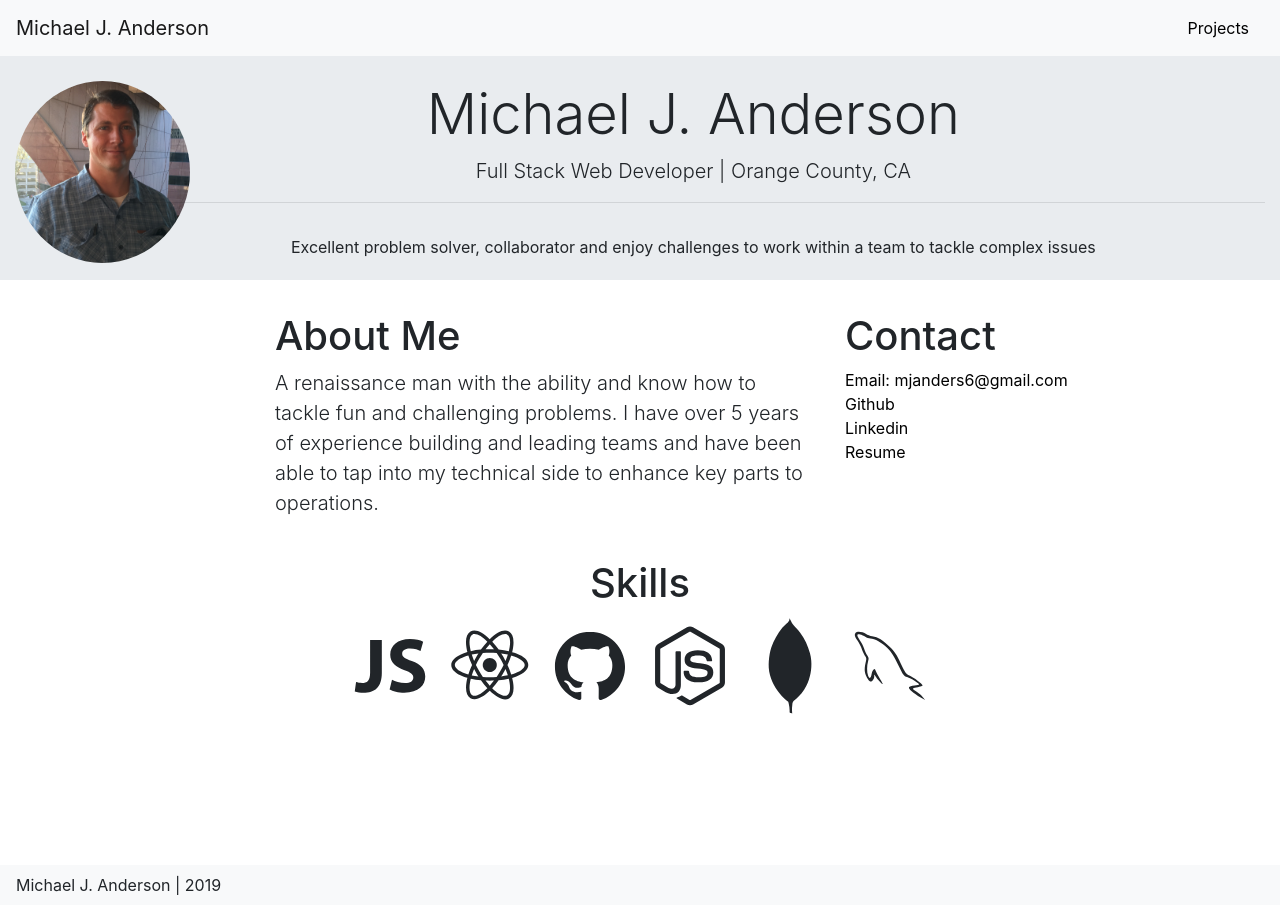
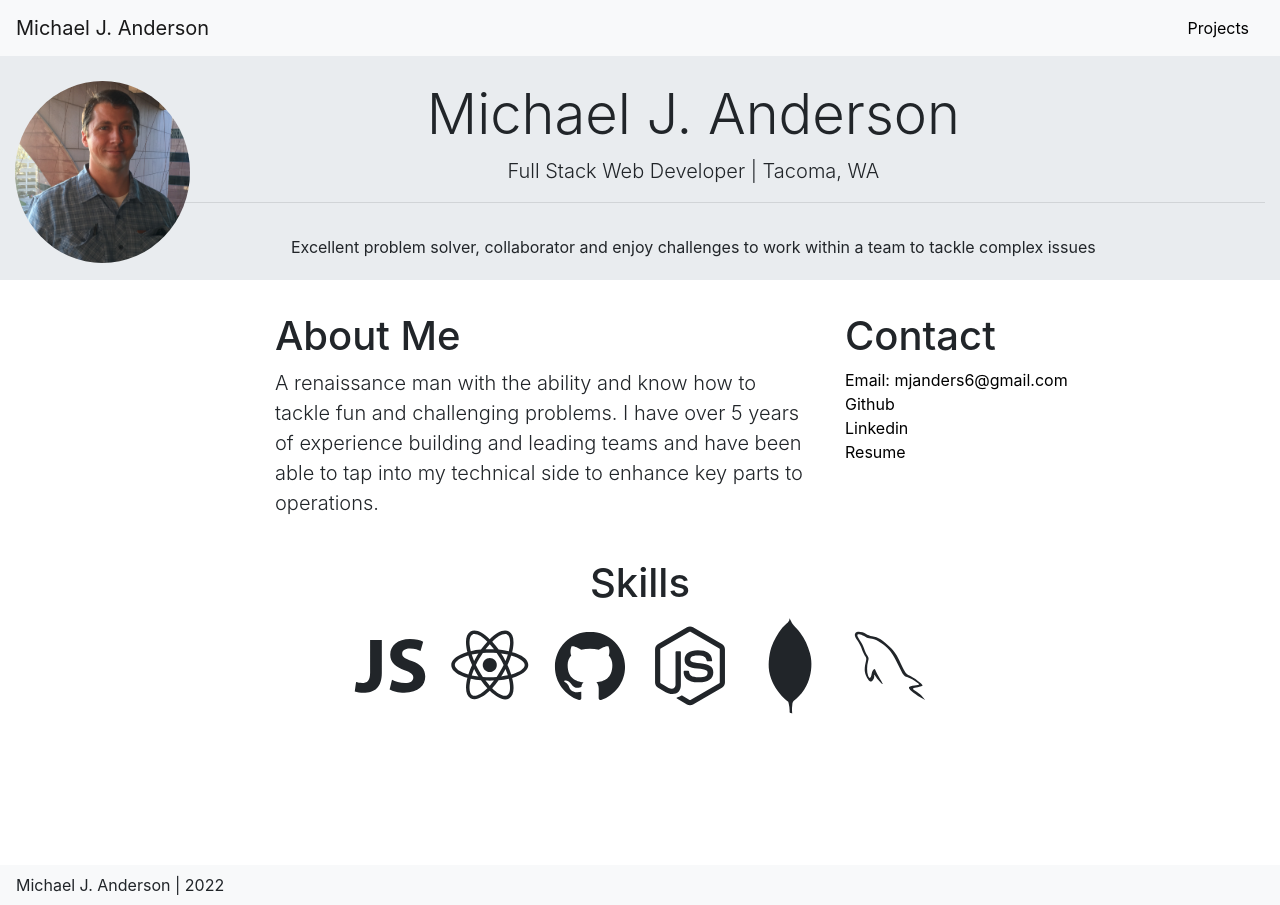
Before and after one commit to mjanders6/Portfolio, a React (Create React App) app: page / in a window 1280 px wide. Built offline with nearby package versions, Linux system fonts and the light colour scheme; some icons are missing.

Commit message:
update year and a few small things

```diff
--- a/src/components/Footer/Footer.js
+++ b/src/components/Footer/Footer.js
@@ -10,7 +10,7 @@ const Footer = _ => {
         return (
             <div>
                 <Navbar id='footer' bottom color="light" light expand="md">
-                    <h7 href="/">Michael J. Anderson | 2019</h7>
+                    <h7 href="/">Michael J. Anderson | 2022</h7>
                 </Navbar>
             </div>
         );
--- a/src/pages/Home/Home.js
+++ b/src/pages/Home/Home.js
@@ -16,7 +16,7 @@ const Home = (props) => {
                         </Col>
                         <Col className='text-center'>
                             <h1 className="display-4">Michael J. Anderson</h1>
-                            <p className="lead">Full Stack Web Developer | Orange County, CA</p>
+                            <p className="lead">Full Stack Web Developer | Tacoma, WA</p>
                             <hr className="my-2" />
                             <br />
                             <p>Excellent problem solver, collaborator and enjoy challenges to work within a team to tackle complex issues</p>
```
Also changed, not shown: 1 other file (tests, documents, lock files or other folders).
